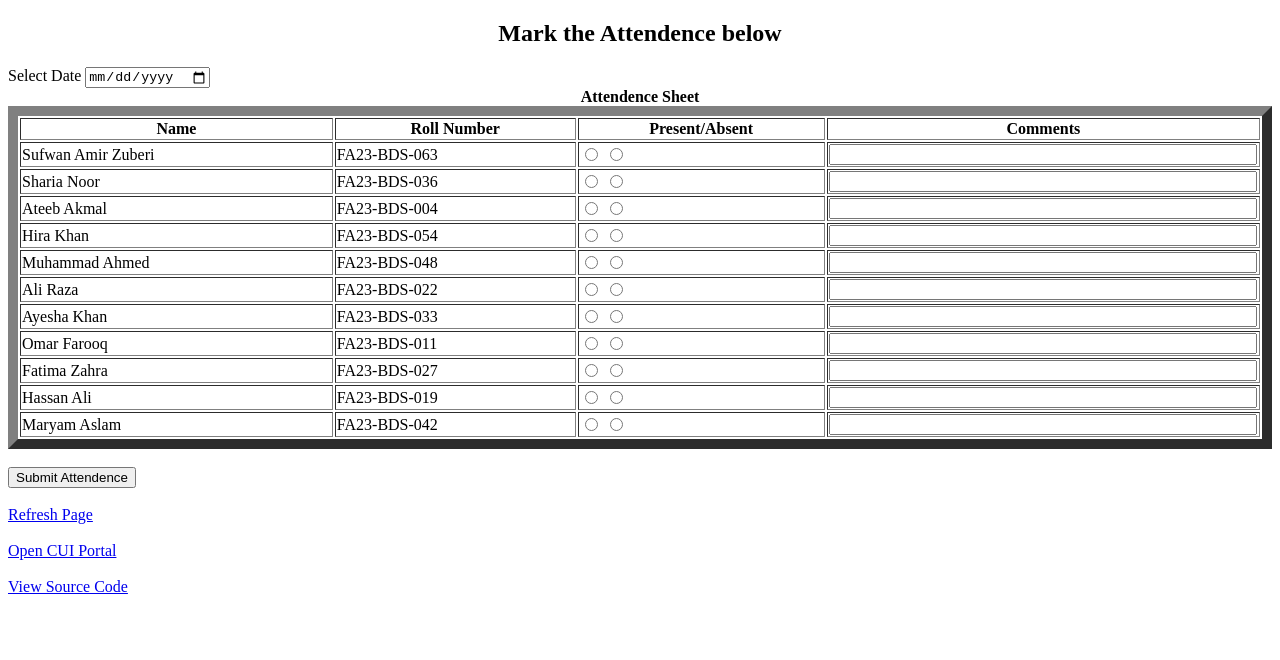
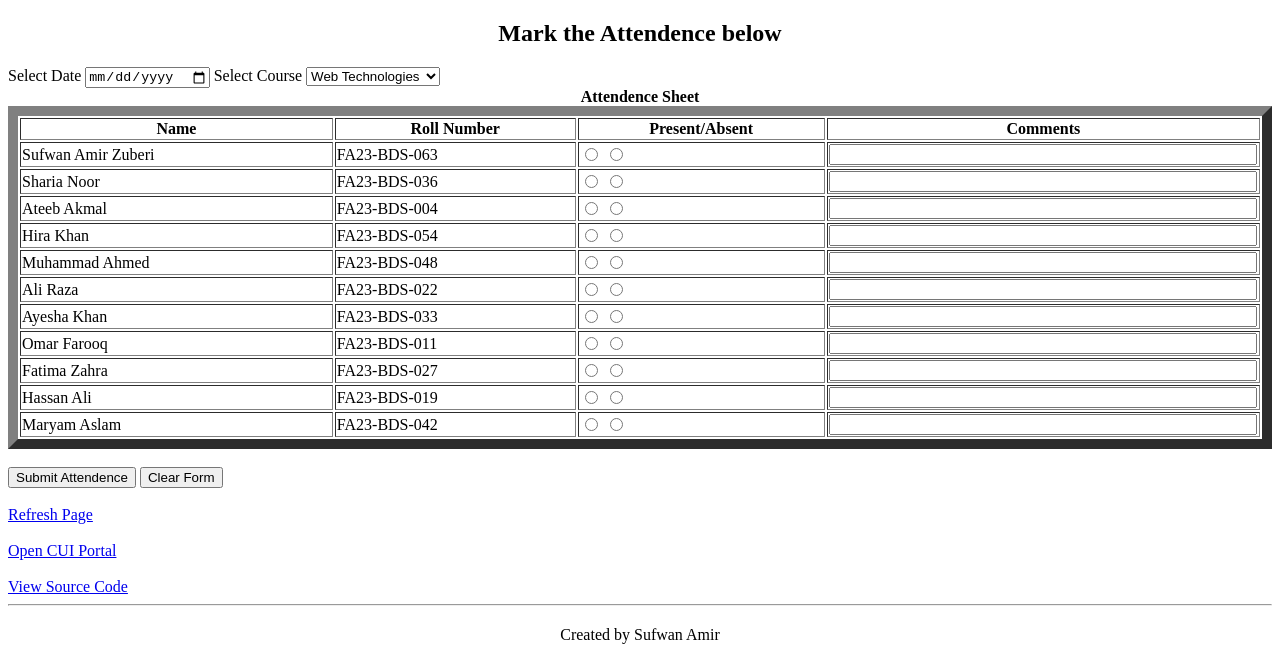
Before and after one commit to SufwanAmir/Attendence-Webpage-HTML, a plain HTML site: page index.html in a window 1280 px wide. Shown: the part 194-854 px from the top of the page. Before the commit the page ends 800 px from the top, so only its background shows below. Drawn offline with Linux system fonts and the light colour scheme.

Commit message:
Added the feature of selecting the course and footer

```diff
--- a/index.html
+++ b/index.html
@@ -2,6 +2,7 @@
 <html lang="en">
     <head>
         <title>Attendence-WebPage</title>
+         <link rel = "icon" type = "img/png" href = "COMSATS-University-logo.png">
     </head>
 <body>
     <div align = "center" style = "background-image: url(Comsats-Image.jpg); background-position: center;" alt = "COMSATS University background-image">
@@ -13,6 +14,12 @@
 
     <label for = "date">Select Date</label>
     <input type = "date" id = "date" name = "date">
+    <label for = "course">Select Course</label>
+    <select id = "course" name = "course">
+        <option>Web Technologies</option>
+        <option>Data Mining</option>
+        <option>Database Systems</option>
+    </select>
     <form>
     <table style = "width: 100%;" border="10">
     <caption><b>Attendence Sheet</b></caption>
@@ -124,6 +131,7 @@
     </table>
     <br>
     <button type = "submit">Submit Attendence</button>
+    <button type = "reset">Clear Form</button>
     <br><br>
     <a href = "index.html">Refresh Page</a>
     <br><br>
@@ -131,5 +139,9 @@
     <br><br>
     <a href = "https://github.com/SufwanAmir/Attendence-Webpage-HTML" target = "blank">View Source Code</a>
     </form>
+    <hr>
+    <footer style="text-align: center; margin-top: 20px;">
+        <p>Created by Sufwan Amir</p>
+    </footer>
 </body>
 </html>
```
